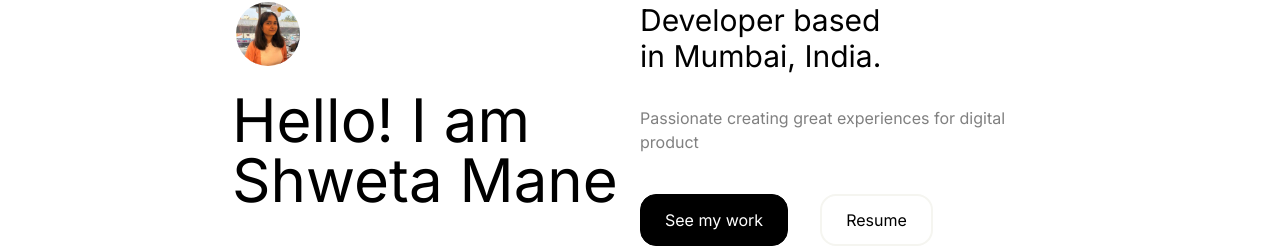
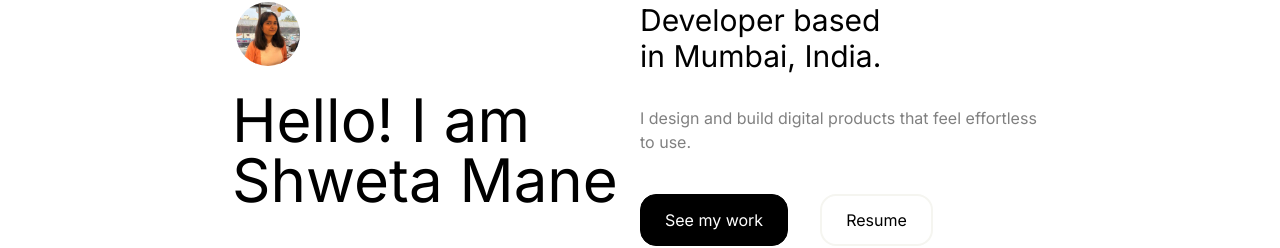
Before and after one commit to ShwetaMane13/portfolio, a React (Vite) app: page / in a window 1280 px wide. Shown: the part 246-494 px from the top of the page. Built offline with nearby package versions, Linux system fonts and the light colour scheme.

Commit message:
home page changes

```diff
--- a/src/components/Home.jsx
+++ b/src/components/Home.jsx
@@ -31,7 +31,7 @@ export const Home = ({ sections }) => {
               A Fullstack Developer based in Mumbai, India.
             </section>
             <section className="text-base font-inter flex text-center lg:text-left text-[#808080]">
-              Passionate creating great experiences for digital product
+              I design and build digital products that feel effortless to use.
             </section>
           </section>
           <section className="flex gap-8 mt-10">
```
